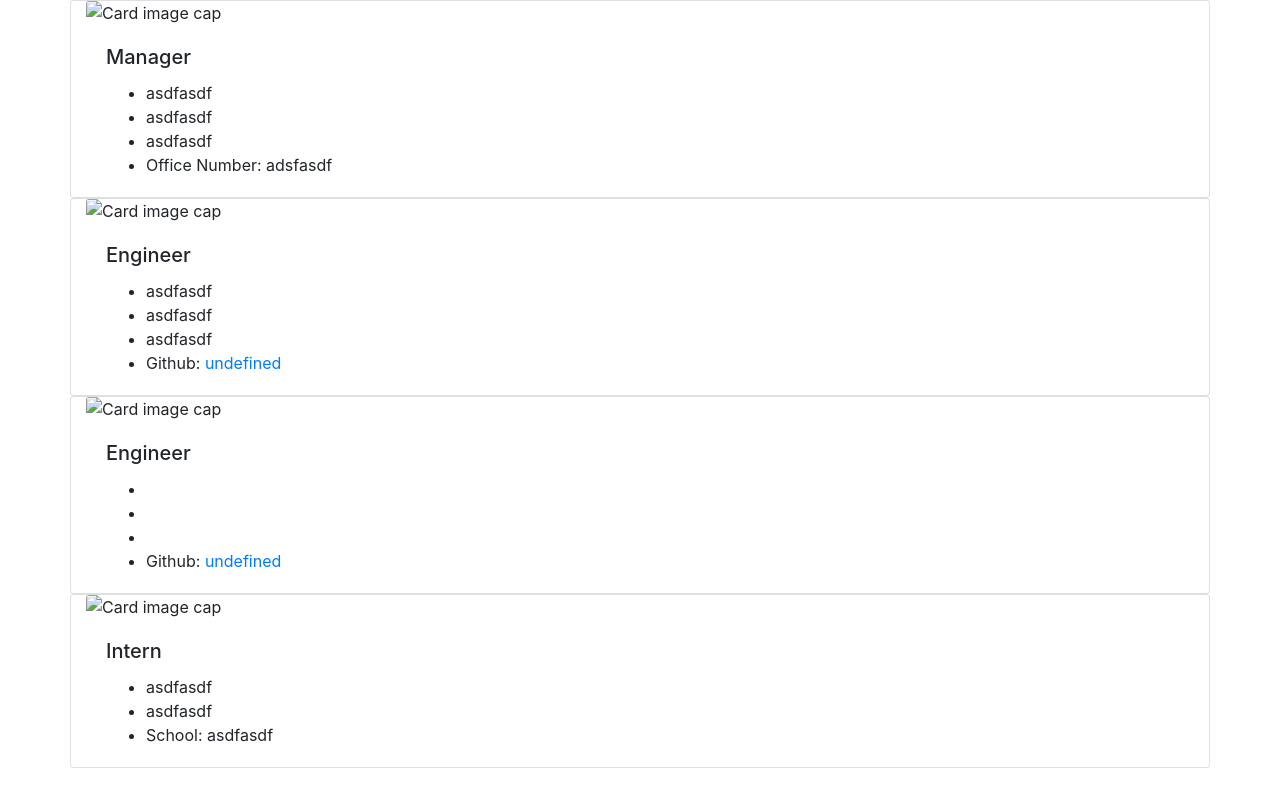
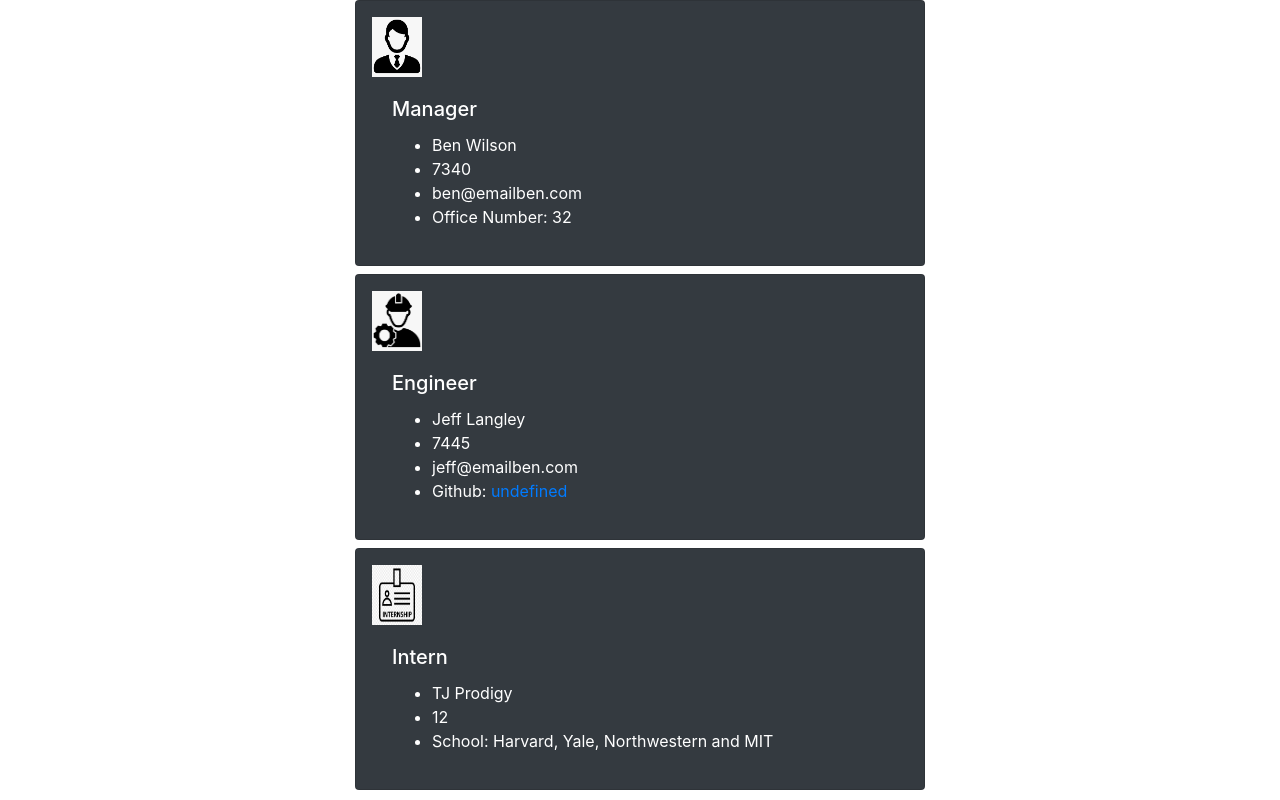
Before and after one commit to BennetWilson/team-profile-generator, a website: page index.html in a window 1280 px wide. Drawn offline with nearby package versions, Linux system fonts and the light colour scheme.

Commit message:
Added some styling and icons to each class

```diff
--- a/index.html
+++ b/index.html
@@ -11,16 +11,16 @@
           <title>Team-Profile-Generator</title>
         </head>
         <body> <div class="container">
-              <div class="row">
-                  <div class="card col-sm" style="width: 18rem;">
-                      <img class="card-img-top" src="..." alt="Card image cap">
-                      <div class="card-body">
+              <div class="row justify-content-md-center">
+              <div class="card col-sm-6 p-3 mb-2 bg-dark text-white" style="width: 10rem;">
+              <img class="top"  src="mananger.png"  alt="Card image cap" width="50" height="60"/>
+              <div class="card-body">
                         <h5 class="card-title">Manager</h5>
                         <ul class ='card-text'>
-                        <li>asdfasdf</li>
-                        <li>asdfasdf</li>
-                        <li>asdfasdf</li>
-                        <li>Office Number: adsfasdf</li>
+                        <li>Ben Wilson</li>
+                        <li>7340</li>
+                        <li>ben@emailben.com</li>
+                        <li>Office Number: 32</li>
                         </ul>
 
                       </div>
@@ -28,15 +28,15 @@
 
               </div>
             </div> <div class="container">
-     <div class="row">
-         <div class="card col-sm" style="width: 18rem;">
-             <img class="card-img-top" src="..." alt="Card image cap">
-             <div class="card-body">
+     <div class="row justify-content-md-center">
+     <div class="card col-sm-6 p-3 mb-2 bg-dark text-white" style="width: 10rem;">
+     <img class="top"  src="engineer.png"  alt="Card image cap" width="50" height="60"/>
+     <div class="card-body">
                <h5 class="card-title">Engineer</h5>
                <ul class ='card-text'>
-                   <li>asdfasdf</li>
-                   <li>asdfasdf</li>
-                   <li>asdfasdf</li>
+                   <li>Jeff Langley</li>
+                   <li>7445</li>
+                   <li>jeff@emailben.com</li>
                    <li>Github: <a href = "https://www.github.com.undefined" target="_blank"> undefined</a></li>
                </ul>
 
@@ -45,32 +45,15 @@
 
      </div>
    </div> <div class="container">
-     <div class="row">
-         <div class="card col-sm" style="width: 18rem;">
-             <img class="card-img-top" src="..." alt="Card image cap">
-             <div class="card-body">
-               <h5 class="card-title">Engineer</h5>
-               <ul class ='card-text'>
-                   <li></li>
-                   <li></li>
-                   <li></li>
-                   <li>Github: <a href = "https://www.github.com.undefined" target="_blank"> undefined</a></li>
-               </ul>
-
-             </div>
-           </div>
-
-     </div>
-   </div> <div class="container">
-     <div class="row">
-         <div class="card col-sm" style="width: 18rem;">
-             <img class="card-img-top" src="..." alt="Card image cap">
-             <div class="card-body">
+     <div class="row justify-content-md-center">
+     <div class="card col-sm-6 p-3 mb-2 bg-dark text-white" style="width: 10rem;">
+     <img class="top"  src="intern2.png"  alt="Card image cap" width="50" height="60"/>
+     <div class="card-body">
                <h5 class="card-title">Intern</h5>
                <ul class ='card-text'>
-                   <li>asdfasdf</li>
-                   <li>asdfasdf</li>
-                   <li>School: asdfasdf</li>
+                   <li>TJ Prodigy</li>
+                   <li>12</li>
+                   <li>School: Harvard, Yale, Northwestern and MIT</li>
                </ul>
 
              </div>
```
Also changed, not shown: index.js (+19 -20 lines), engineer.png (added), intern2.png (added), mananger.png (added).
